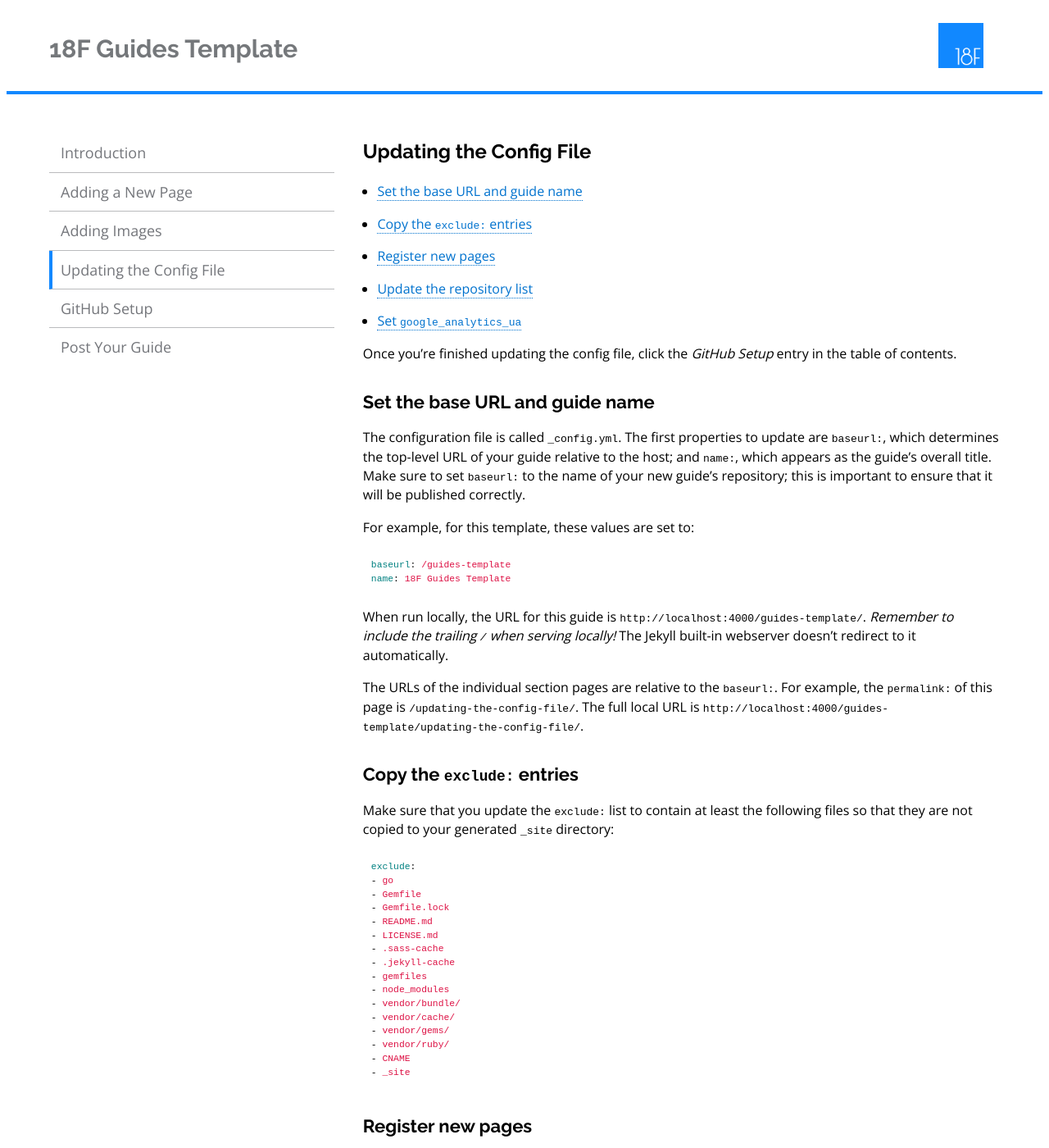
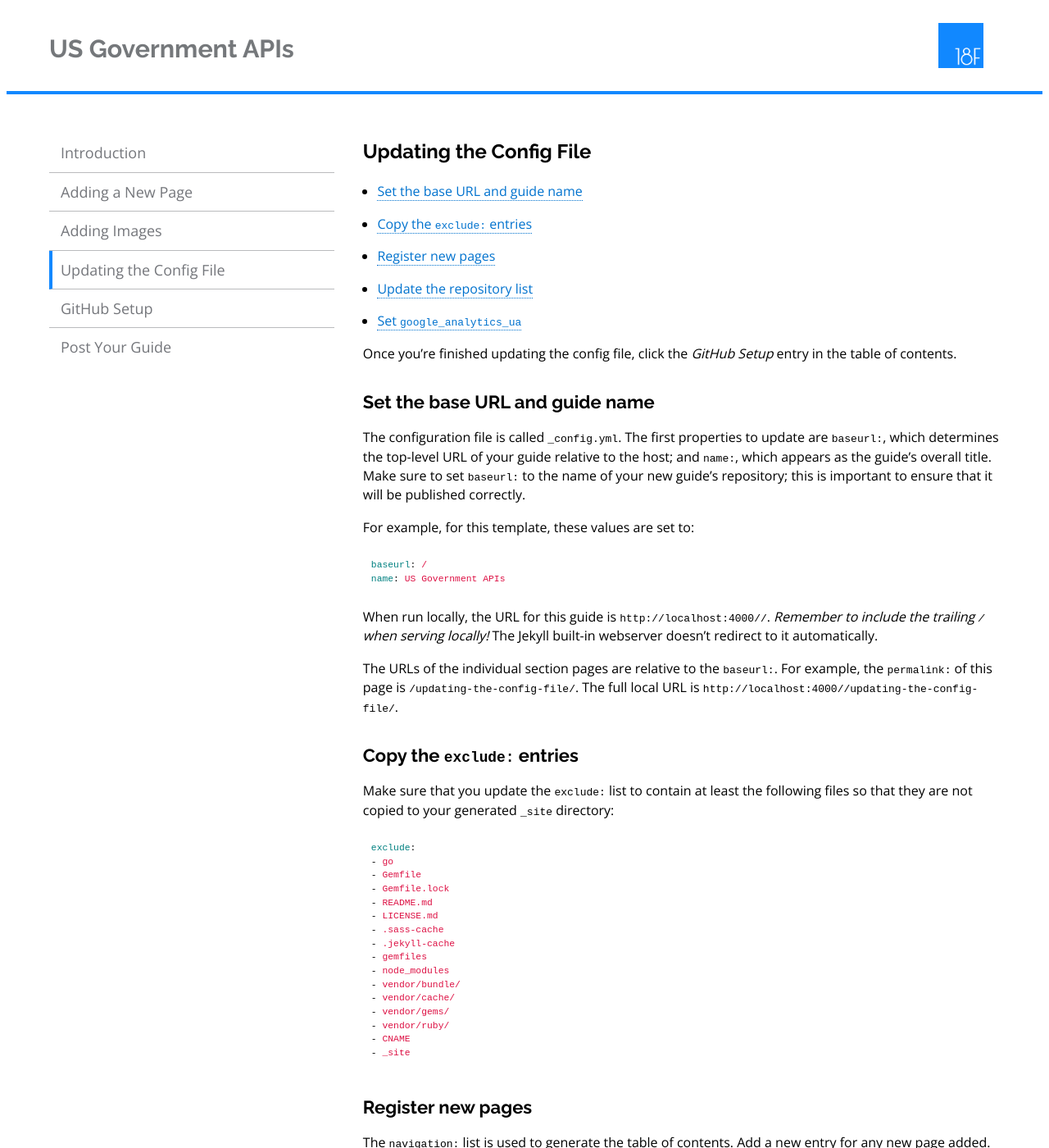
Before and after one commit to unitedstates/APIs, a Jekyll site: the page built from pages/config.md, in a window 1280 px wide and 1400 px high. Shown: the whole window at 82% size. Built offline with Jekyll 4.4.1, drawn with Linux system fonts in a browser that asks for light colours; nearby versions of some CDN libraries; Markdown is read by kramdown in place of the engine named in the settings; some of the changed text lies outside the part shown.

Commit message:
changing basic info

```diff
--- a/_config.yml
+++ b/_config.yml
@@ -1,6 +1,6 @@
-baseurl: /guides-template
+baseurl: /
 markdown: redcarpet
-name: 18F Guides Template
+name: US Government APIs
 exclude:
 - go
 - copy-template
@@ -13,12 +13,12 @@ permalink: pretty
 
 # Author/Organization info to be displayed in the templates
 author:
-  name: 18F
-  url: https://18f.gsa.gov
+  name: Gray Brooks
+  url: https://pages.18f.gov/API-All-the-X/
 
 # Point the logo URL at a file in your repo or hosted elsewhere by your organization
 logourl: /assets/img/18f-logo.png
-logoalt: 18F logo
+logoalt: GovAPI logo
 
 # Navigation
 # List links that should appear in the site sidebar here
@@ -43,11 +43,11 @@ navigation:
   internal: true
 
 repos:
-- name: Guides Template
+- name: govapi.github.io
   description: Main repository
-  url: https://github.com/18F/guides-template
+  url: https://github.com/govapi/govapi.github.io
 
 # Style Variables
 brand_color: "#1188ff"
 
-google_analytics_ua: UA-48605964-19
+google_analytics_ua:
```
